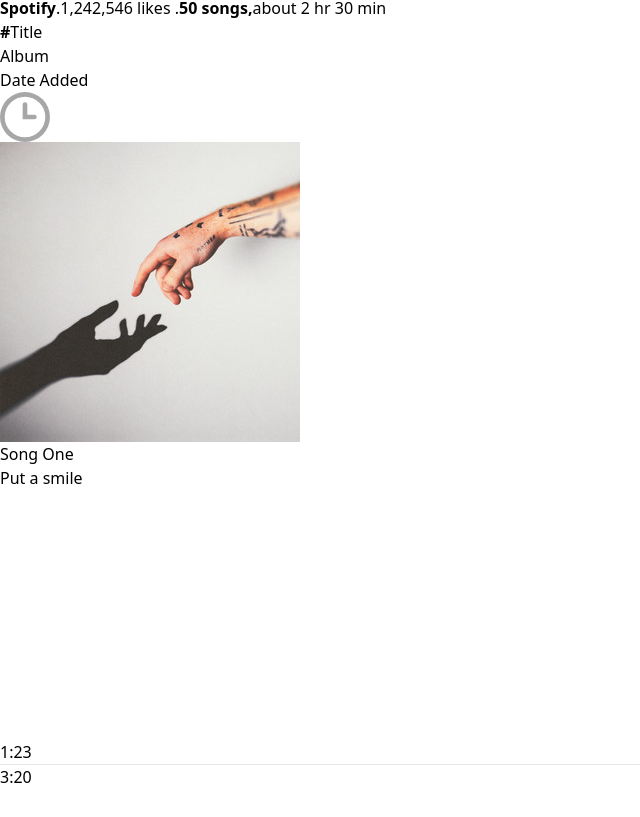
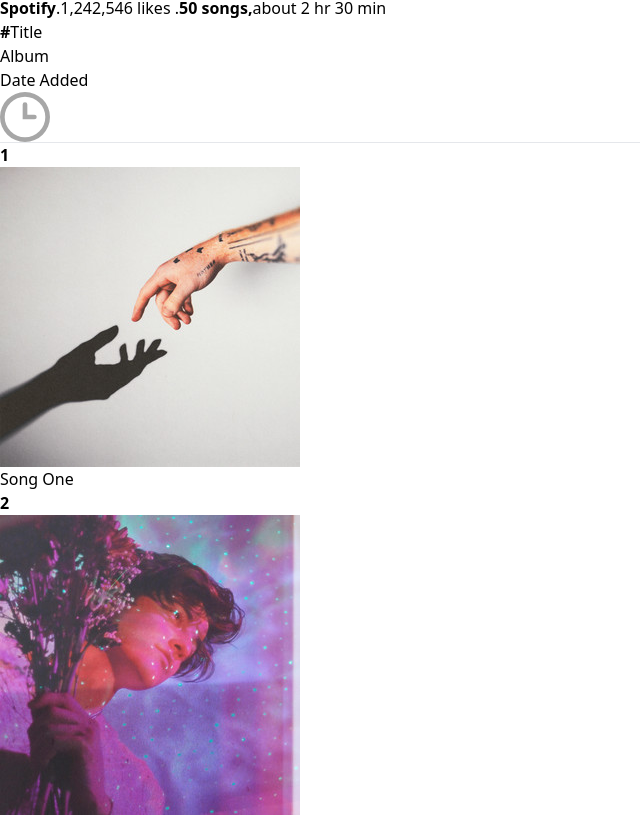
Before and after one commit to SoaresPedronhoDev/Spotify-Clone, a React (Vite) app: page /album/1 in a window 1280 px wide. Shown: the part 1136-1953 px from the top of the page, without its empty margins (0-640 px from the left). Built offline with nearby package versions, Linux system fonts and the light colour scheme.

Commit message:
Adicionado Map de sons no displayAlbum

```diff
--- a/src/components/DisplayAlbum.tsx
+++ b/src/components/DisplayAlbum.tsx
@@ -1,7 +1,7 @@
 import React from "react";
 import Navbar from "./Navbar";
 import { useParams } from "react-router-dom";
-import { albumsData, assets } from "../assets/assets";
+import { albumsData, assets, songsData } from "../assets/assets";
 
 
 export default function DisplayAlbum(){
@@ -36,6 +36,19 @@
                 <p className="hidden sm:block">Date Added</p>
                 <img className="m-auto w-4" src={assets.clock_icon}></img>
             </div>
+            <hr/>
+            {
+                songsData.map((item, index) => (
+                    <div key={index} className="grid grid-cols-3 sm:grid-cols-4 gap-2 p-2 items-center text-[#a7a7a7] hover:bg-[#ffffff2b] cursor-pointer">
+                        <p className="text-white">
+                            <b className="mr-4 text-[#a7a7a7]">{index + 1}</b>
+                            <img className="inline w-10 mr-5" src={item.image} alt={item.name} />
+                            {item.name}
+                        </p>
+                    </div>
+             ))
+}
+
         </>
     )
 
```
